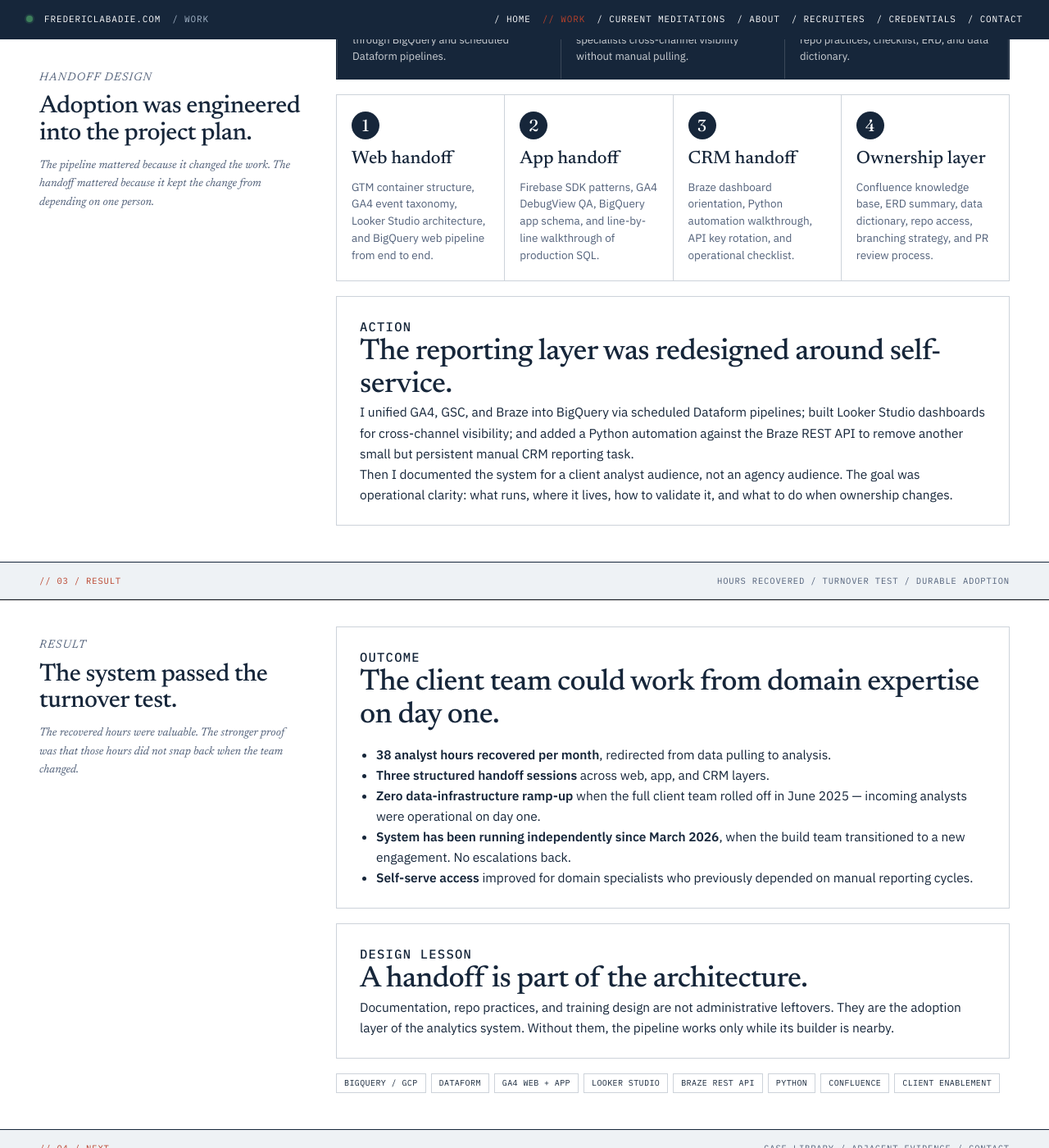
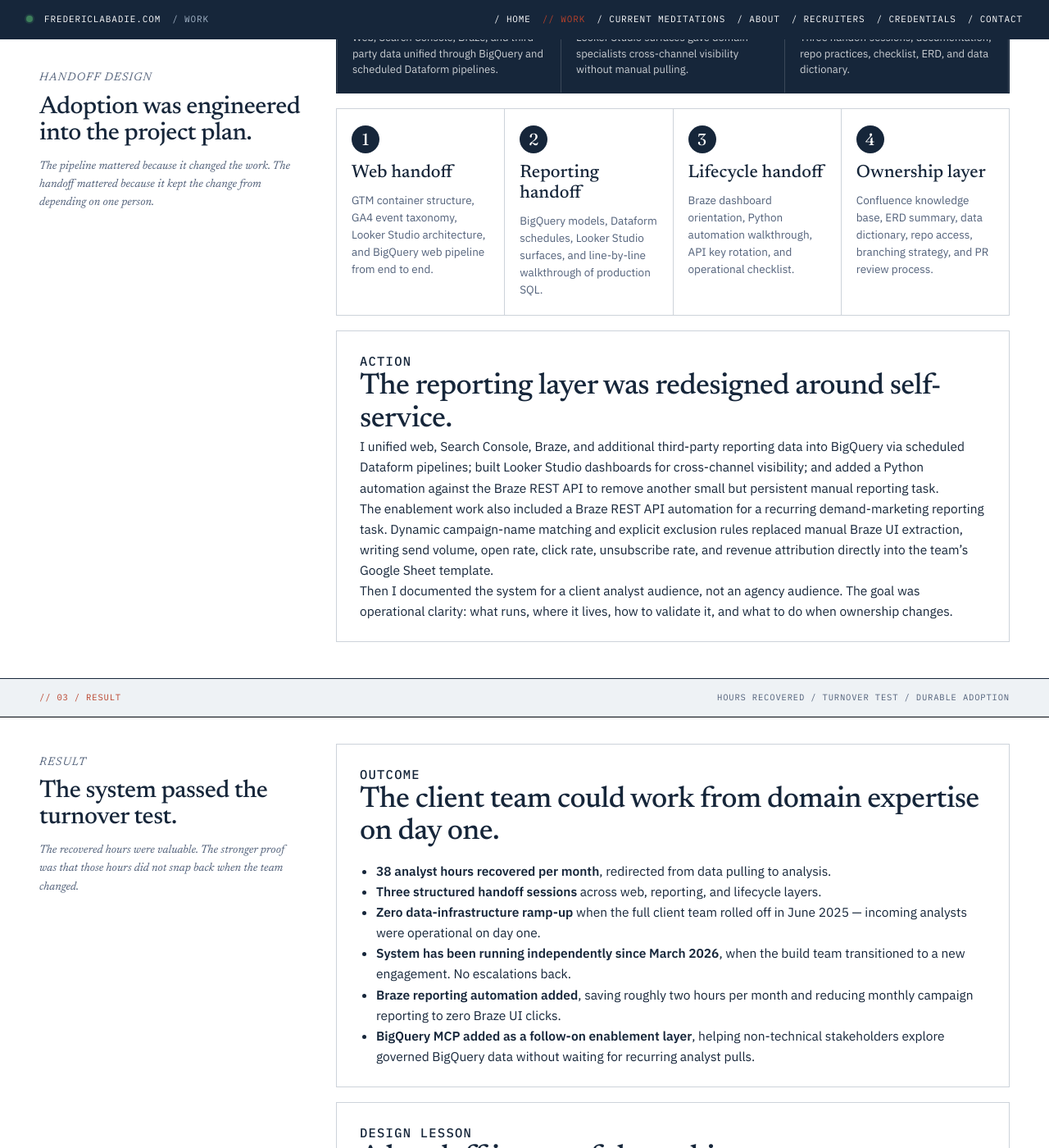
Before and after one commit to fredericlabadie/fredericlabadie.github.io, a Jekyll site: the page built from work/sslp-enablement.html, in a window 1280 px wide and 1400 px high, scrolled down 1635 px. Shown: the whole window at 82% size. Built offline with Jekyll 4.4.1, drawn with Linux system fonts in a browser that asks for light colours; comment, search, counter and statistics services are not loaded; some of the changed text lies outside the part shown.

Commit message:
Reframe SSLP enablement as BI reporting case

```diff
--- a/work/sslp-enablement.html
+++ b/work/sslp-enablement.html
@@ -2,24 +2,24 @@
 nav_key: work
 footer_label: Case study
 layout: case
-title: "The system survived the people who built it"
-description: "Greenfield UX telemetry across web, app, and CRM, followed by a structured handoff designed so the client team could maintain and extend it independently. 38 hours per month recovered and zero infrastructure ramp-up after turnover."
-og_title: "The system survived the people who built it &mdash; case study"
-og_description: "Greenfield UX telemetry plus a structured handoff designed for independence."
+title: "The reporting layer survived the people who built it"
+description: "A BigQuery, Dataform, and Looker Studio reporting build that replaced recurring manual report pulls, recovered 38 analyst hours per month, and survived client-team turnover through structured handoff."
+og_title: "The reporting layer survived the people who built it &mdash; case study"
+og_description: "BigQuery-to-Looker Studio reporting infrastructure that recovered 38 analyst hours per month and survived client-team turnover."
 og_url: "https://fredericlabadie.com/work/sslp-enablement.html"
-twitter_title: "The system survived the people who built it &mdash; case study"
-twitter_description: "Greenfield UX telemetry plus a structured handoff designed for independence."
+twitter_title: "The reporting layer survived the people who built it &mdash; case study"
+twitter_description: "BigQuery-to-Looker Studio reporting infrastructure that recovered 38 analyst hours per month and survived client-team turnover."
 ---
       <header class="bp-case-hero">
         <div>
           <p class="bp-case-kicker bp-case-accent">
-            // Case study / Lens 05 / Adoption &amp; Cultural Transition
+            // Case study / BI enablement
           </p>
-          <h1>The system survived the people who built it.</h1>
+          <h1>The reporting layer survived the people who built it.</h1>
           <p class="bp-case-dek">
-            Greenfield UX telemetry across web, app, and CRM, followed by a
-            structured handoff designed so the client team could maintain and
-            extend it independently.
+            A BigQuery, Dataform, and Looker Studio reporting build replaced
+            recurring manual report pulls, then a structured handoff made the
+            system maintainable by the client team.
           </p>
         </div>
         <aside class="bp-case-hero-panel" aria-label="Case summary">
@@ -34,13 +34,13 @@
             </p>
           </div>
           <div class="bp-case-panel-row">
-            <span>Project timing</span><strong>2025-2026</strong>
+            <span>Project timing</span><strong>2025–2026</strong>
           </div>
           <div class="bp-case-panel-row">
             <span>Role</span>
             <p>
-              Data infrastructure, telemetry enablement, documentation, client
-              handoff
+              BI enablement, BigQuery reporting infrastructure, Looker Studio
+              build, client handoff
             </p>
           </div>
         </aside>
@@ -54,19 +54,19 @@
           <strong>3</strong><span>structured handoff sessions</span>
         </article>
         <article>
-          <strong>0</strong><span>infrastructure ramp-up after turnover</span>
+          <strong>0</strong><span>data-infrastructure ramp-up after turnover</span>
         </article>
-        <article><strong>4</strong><span>data surfaces unified</span></article>
+        <article><strong>4</strong><span>reporting data sources unified</span></article>
       </section>
 
       <div class="bp-case-section-tag" aria-hidden="true">
         <span>// 01 / thesis</span
-        ><span>adoption / independence / handoff</span>
+        ><span>BI enablement / independence / handoff</span>
       </div>
       <section class="bp-case-content" id="case">
         <aside class="bp-case-sidebar">
           <p class="bp-case-mono bp-case-accent">Core argument</p>
-          <h2>The deliverable was not a dashboard. It was independence.</h2>
+          <h2>The deliverable was not just a dashboard. It was independence.</h2>
           <p>
             The final measure of an analytics engagement is whether the client
             team changes how they work after the builder leaves.
@@ -98,11 +98,11 @@
             <p class="bp-case-mono bp-case-accent">Situation</p>
             <h3>The data existed, but ownership was trapped in manual work.</h3>
             <p>
-              Web, app, Google Search Console, and Braze data lived in
-              disconnected sources with no shared infrastructure. A monthly
-              reporting cycle required manual extraction, reconciliation, and
-              formatting. Domain specialists had no clean self-serve path into
-              their own data.
+              Web, Braze, Google Search Console, and additional third-party data
+              lived in disconnected sources with no shared reporting
+              infrastructure. A monthly reporting cycle required manual
+              extraction, reconciliation, and formatting. Domain specialists had
+              no clean self-serve path into their own data.
             </p>
           </article>
 
@@ -146,8 +146,8 @@
               <div>
                 <span>Build</span><strong>Unified layer</strong>
                 <p>
-                  GA4, GSC, and Braze data unified through BigQuery and
-                  scheduled Dataform pipelines.
+                  Web, Search Console, Braze, and third-party data unified
+                  through BigQuery and scheduled Dataform pipelines.
                 </p>
               </div>
               <div>
@@ -178,15 +178,15 @@
             </article>
             <article class="bp-case-gate">
               <span class="bp-case-flow-label">2</span
-              ><strong>App handoff</strong>
+              ><strong>Reporting handoff</strong>
               <p>
-                Firebase SDK patterns, GA4 DebugView QA, BigQuery app schema,
+                BigQuery models, Dataform schedules, Looker Studio surfaces,
                 and line-by-line walkthrough of production SQL.
               </p>
             </article>
             <article class="bp-case-gate">
               <span class="bp-case-flow-label">3</span
-              ><strong>CRM handoff</strong>
+              ><strong>Lifecycle handoff</strong>
               <p>
                 Braze dashboard orientation, Python automation walkthrough, API
                 key rotation, and operational checklist.
@@ -206,11 +206,19 @@
             <p class="bp-case-mono bp-case-accent">Action</p>
             <h3>The reporting layer was redesigned around self-service.</h3>
             <p>
-              I unified GA4, GSC, and Braze into BigQuery via scheduled Dataform
-              pipelines; built Looker Studio dashboards for cross-channel
-              visibility; and added a Python automation against the Braze REST
-              API to remove another small but persistent manual CRM reporting
-              task.
+              I unified web, Search Console, Braze, and additional third-party
+              reporting data into BigQuery via scheduled Dataform pipelines;
+              built Looker Studio dashboards for cross-channel visibility; and
+              added a Python automation against the Braze REST API to remove
+              another small but persistent manual reporting task.
+            </p>
+            <p>
+              The enablement work also included a Braze REST API automation for
+              a recurring demand-marketing reporting task. Dynamic campaign-name
+              matching and explicit exclusion rules replaced manual Braze UI
+              extraction, writing send volume, open rate, click rate,
+              unsubscribe rate, and revenue attribution directly into the team’s
+              Google Sheet template.
             </p>
             <p>
               Then I documented the system for a client analyst audience, not an
@@ -248,7 +256,7 @@
               </li>
               <li>
                 <strong>Three structured handoff sessions</strong> across web,
-                app, and CRM layers.
+                reporting, and lifecycle layers.
               </li>
               <li>
                 <strong>Zero data-infrastructure ramp-up</strong> when the full
@@ -263,8 +271,14 @@
                 escalations back.
               </li>
               <li>
-                <strong>Self-serve access</strong> improved for domain
-                specialists who previously depended on manual reporting cycles.
+                <strong>Braze reporting automation added</strong>, saving
+                roughly two hours per month and reducing monthly campaign
+                reporting to zero Braze UI clicks.
+              </li>
+              <li>
+                <strong>BigQuery MCP added as a follow-on enablement layer</strong>,
+                helping non-technical stakeholders explore governed BigQuery
+                data without waiting for recurring analyst pulls.
               </li>
             </ul>
           </article>
@@ -283,11 +297,11 @@
           <div class="bp-case-tags" aria-label="Technologies and methods">
             <span class="bp-case-tag">BigQuery / GCP</span>
             <span class="bp-case-tag">Dataform</span>
-            <span class="bp-case-tag">GA4 web + app</span>
+            <span class="bp-case-tag">GA4 web</span>
             <span class="bp-case-tag">Looker Studio</span>
             <span class="bp-case-tag">Braze REST API</span>
             <span class="bp-case-tag">Python</span>
-            <span class="bp-case-tag">Confluence</span>
+            <span class="bp-case-tag">BigQuery MCP</span>
             <span class="bp-case-tag">Client enablement</span>
           </div>
         </div>
@@ -302,18 +316,18 @@
           ><span class="bp-case-mono bp-case-accent">More cases</span
           ><strong>Full case library.</strong
           ><span
-            >Eighteen cases across seven lenses: question formulation,
+            >Sixteen primary cases across seven categories: question discovery,
             instrumentation, experimentation, AI workflows, adoption, marketing
             analytics, and data engineering.</span
           ></a
         >
-        <a href="sslp-data-infra.html"
+        <a href="pipeline-optimization.html"
           ><span class="bp-case-mono bp-case-accent">Adjacent case</span
-          ><strong>The pipeline layer behind mobile instrumentation.</strong
+          ><strong>The second-pass cost optimisation.</strong
           ><span
-            >Scheduled Dataform pipelines, BigQuery modelling, and
-            dashboard-ready tables for the same state-regulated retail
-            platform.</span
+            >BigQuery pipeline redesign after the reporting layer was live:
+            repeated scans collapsed, intermediate tables retired, and
+            scheduled-query cost cut roughly in half.</span
           ></a
         >
         <a href="../contact/"
```
